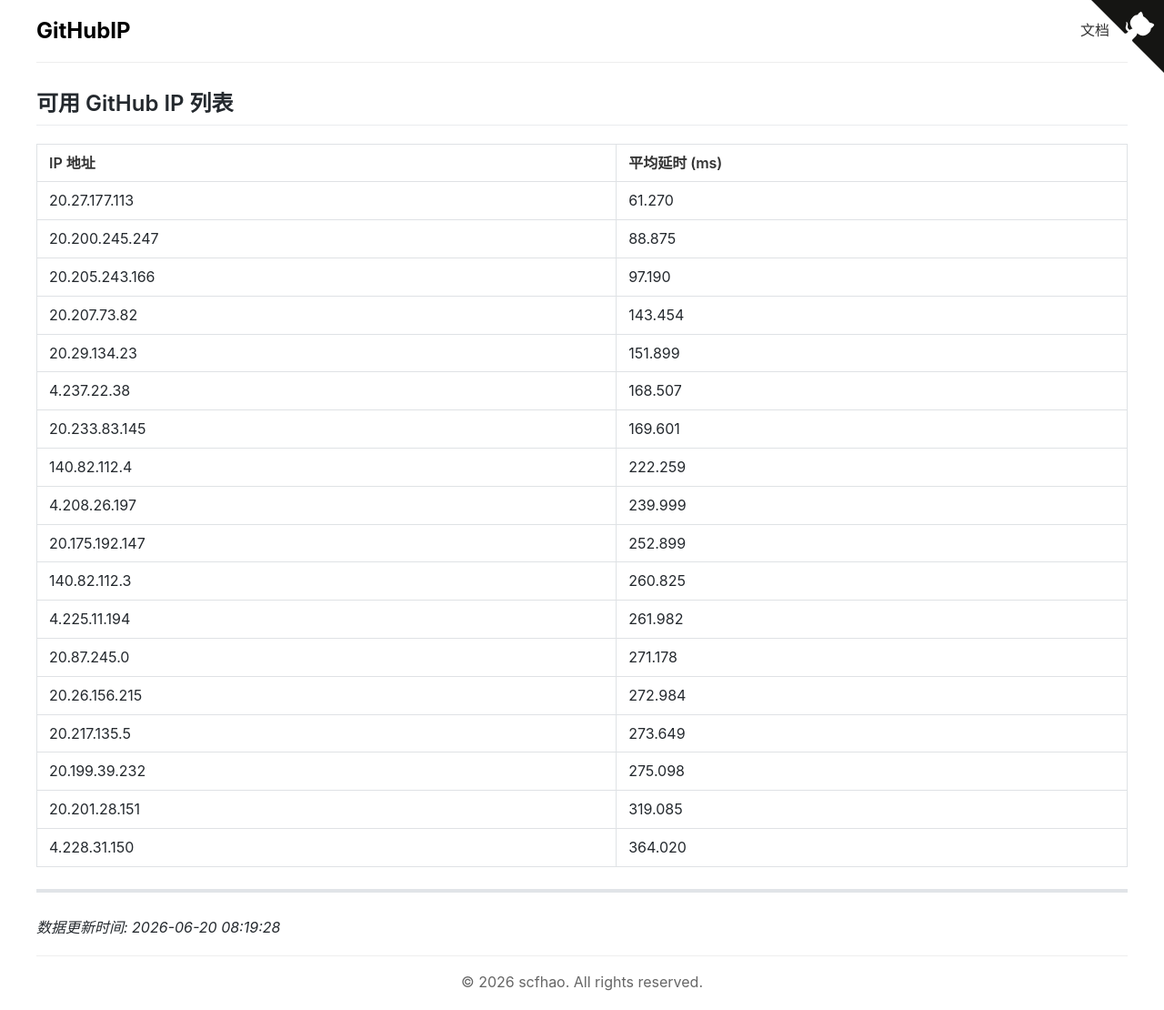
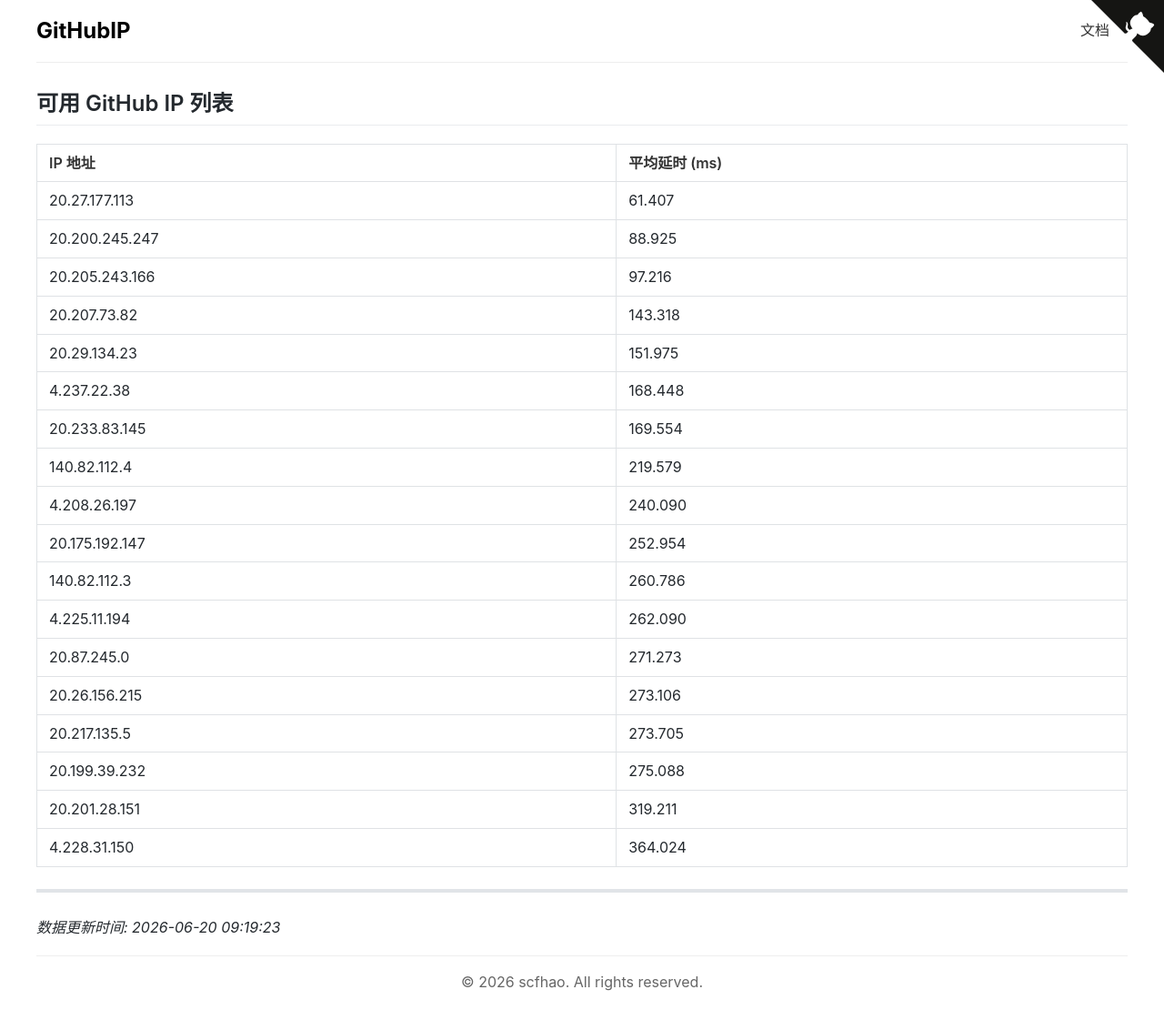
Before and after one commit to scfhao/GitHubIP, a Jekyll site: the page built from index.md, in a window 1280 px wide. Shown: the whole page at 91% size. Built offline with Jekyll 4.4.1, drawn with Linux system fonts in a browser that asks for light colours.

Commit message:
自动脚本执行 - 2026-06-20 09:19:23

```diff
--- a/index.md
+++ b/index.md
@@ -1,32 +1,32 @@
 ---
 layout: home
 title: GitHub IP 列表
-date: 2026-06-20 08:19:28
+date: 2026-06-20 09:19:23
 ---
 
 ## 可用 GitHub IP 列表
 
 | IP 地址 | 平均延时 (ms) |
 |---------|--------------|
-| 20.27.177.113 | 61.270 |
-| 20.200.245.247 | 88.875 |
-| 20.205.243.166 | 97.190 |
-| 20.207.73.82 | 143.454 |
-| 20.29.134.23 | 151.899 |
-| 4.237.22.38 | 168.507 |
-| 20.233.83.145 | 169.601 |
-| 140.82.112.4 | 222.259 |
-| 4.208.26.197 | 239.999 |
-| 20.175.192.147 | 252.899 |
-| 140.82.112.3 | 260.825 |
-| 4.225.11.194 | 261.982 |
-| 20.87.245.0 | 271.178 |
-| 20.26.156.215 | 272.984 |
-| 20.217.135.5 | 273.649 |
-| 20.199.39.232 | 275.098 |
-| 20.201.28.151 | 319.085 |
-| 4.228.31.150 | 364.020 |
+| 20.27.177.113 | 61.407 |
+| 20.200.245.247 | 88.925 |
+| 20.205.243.166 | 97.216 |
+| 20.207.73.82 | 143.318 |
+| 20.29.134.23 | 151.975 |
+| 4.237.22.38 | 168.448 |
+| 20.233.83.145 | 169.554 |
+| 140.82.112.4 | 219.579 |
+| 4.208.26.197 | 240.090 |
+| 20.175.192.147 | 252.954 |
+| 140.82.112.3 | 260.786 |
+| 4.225.11.194 | 262.090 |
+| 20.87.245.0 | 271.273 |
+| 20.26.156.215 | 273.106 |
+| 20.217.135.5 | 273.705 |
+| 20.199.39.232 | 275.088 |
+| 20.201.28.151 | 319.211 |
+| 4.228.31.150 | 364.024 |
 
 ---
 
-*数据更新时间: 2026-06-20 08:19:28*
+*数据更新时间: 2026-06-20 09:19:23*
```
